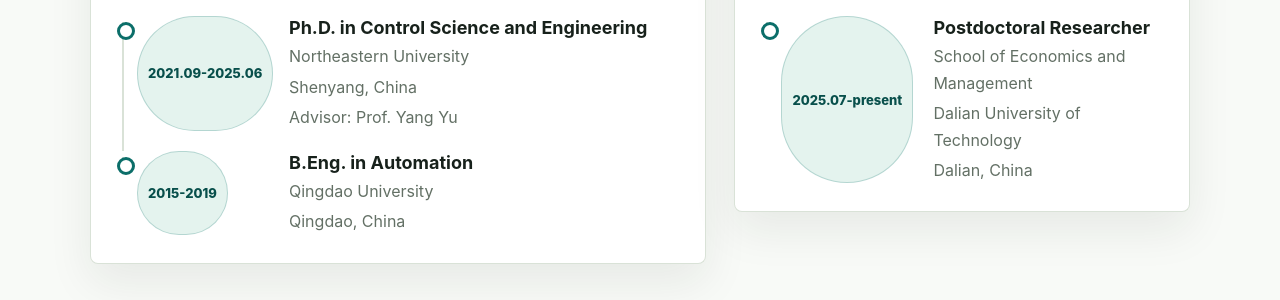
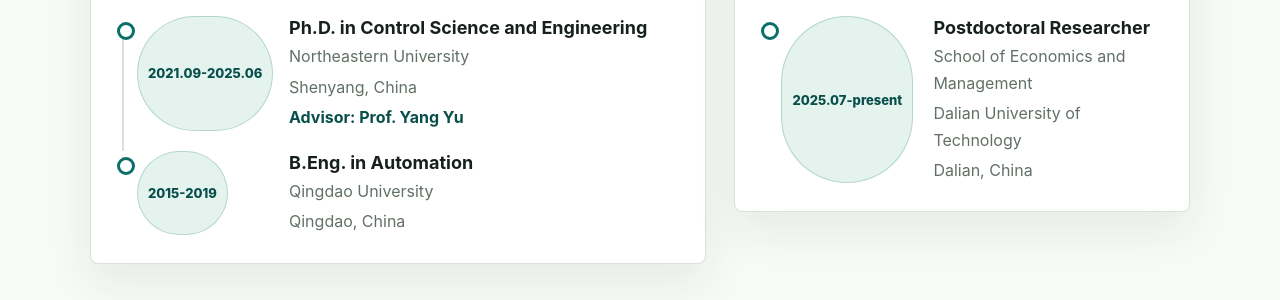
Before and after one commit to Luckydragon96/Luckydragon96.github.io, a Jekyll site: the page built from cv.md, in a window 1280 px wide. Shown: the part 558-858 px from the top of the page. Built offline with Jekyll 4.4.1, drawn with Linux system fonts in a browser that asks for light colours.

Commit message:
Fix CV metadata layout and refresh CSS cache

```diff
--- a/_layouts/default.html
+++ b/_layouts/default.html
@@ -5,7 +5,7 @@
     <meta name="viewport" content="width=device-width, initial-scale=1">
     <title>{% if page.title %}{{ page.title }} | {% endif %}{{ site.title }}</title>
     <meta name="description" content="{{ site.description }}">
-    <link rel="stylesheet" href="{{ '/assets/css/style.css' | relative_url }}">
+    <link rel="stylesheet" href="{{ '/assets/css/style.css' | relative_url }}?v={{ site.time | date: '%Y%m%d%H%M%S' }}">
   </head>
   <body>
     <header class="site-header">
--- a/assets/css/style.scss
+++ b/assets/css/style.scss
@@ -277,7 +277,7 @@ p {
 }
 
 .cv-entry__body strong,
-.cv-entry__body span {
+.cv-meta {
   display: block;
 }
 
@@ -287,9 +287,14 @@ p {
   line-height: 1.3;
 }
 
-.cv-entry__body span {
+.cv-meta {
   color: var(--muted);
   margin-top: 4px;
+}
+
+.cv-advisor {
+  color: var(--accent-strong);
+  font-weight: 750;
 }
 .tag-list span {
   border: 1px solid var(--line);
--- a/cv.md
+++ b/cv.md
@@ -22,9 +22,9 @@ permalink: /cv/
         <div class="cv-date">2021.09-2025.06</div>
         <div class="cv-entry__body">
           <strong>Ph.D. in Control Science and Engineering</strong>
-          <span>Northeastern University</span>
-          <span>Shenyang, China</span>
-          <span>Advisor: Prof. Yang Yu</span>
+          <div class="cv-meta">Northeastern University</div>
+          <div class="cv-meta">Shenyang, China</div>
+          <div class="cv-meta cv-advisor">Advisor: Prof. Yang Yu</div>
         </div>
       </div>
 
@@ -32,8 +32,8 @@ permalink: /cv/
         <div class="cv-date">2015-2019</div>
         <div class="cv-entry__body">
           <strong>B.Eng. in Automation</strong>
-          <span>Qingdao University</span>
-          <span>Qingdao, China</span>
+          <div class="cv-meta">Qingdao University</div>
+          <div class="cv-meta">Qingdao, China</div>
         </div>
       </div>
     </div>
@@ -50,9 +50,9 @@ permalink: /cv/
         <div class="cv-date">2025.07-present</div>
         <div class="cv-entry__body">
           <strong>Postdoctoral Researcher</strong>
-          <span>School of Economics and Management</span>
-          <span>Dalian University of Technology</span>
-          <span>Dalian, China</span>
+          <div class="cv-meta">School of Economics and Management</div>
+          <div class="cv-meta">Dalian University of Technology</div>
+          <div class="cv-meta">Dalian, China</div>
         </div>
       </div>
     </div>
```
